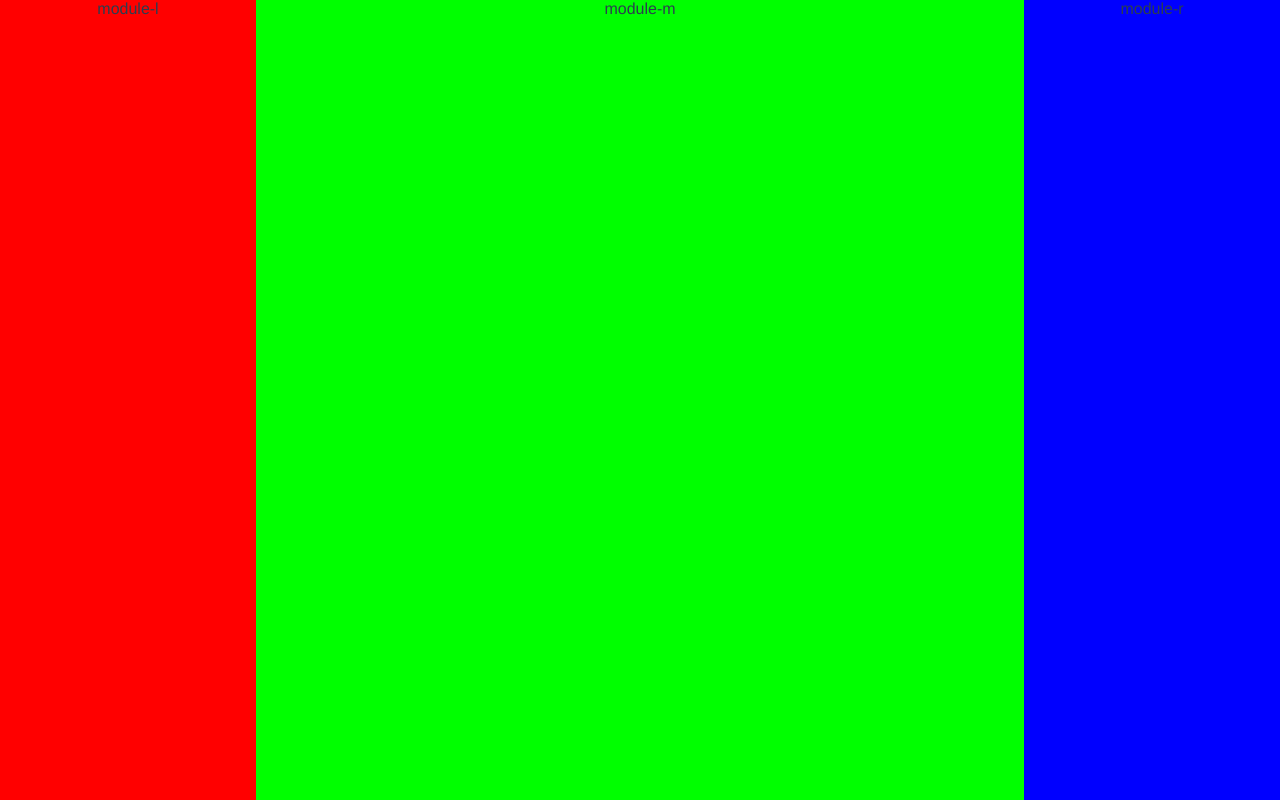
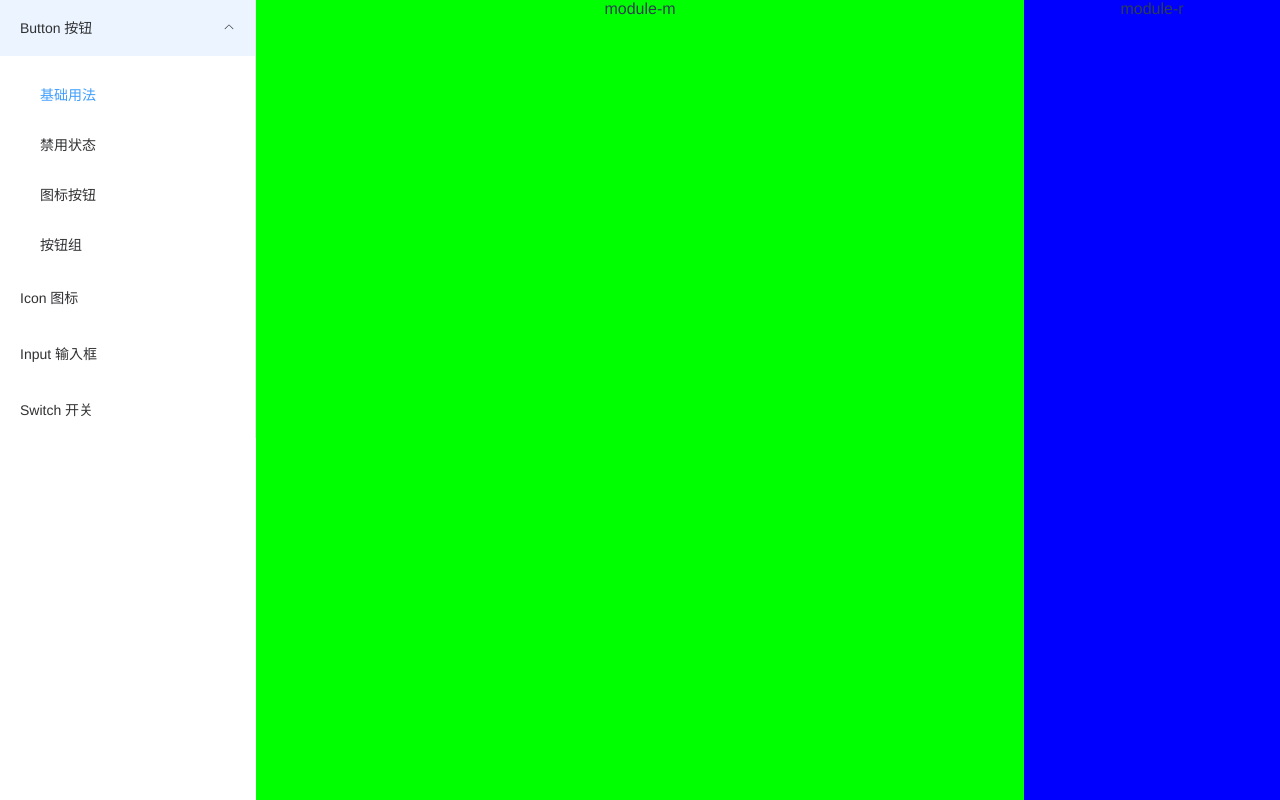
Before and after one commit to callmezhenzhen/ele-ui, a Vue app: page / in a window 1280 px wide. Built offline with nearby package versions, Linux system fonts and the light colour scheme.

Commit message:
add element plus

```diff
--- a/package.json
+++ b/package.json
@@ -9,6 +9,7 @@
   },
   "dependencies": {
     "core-js": "^3.6.5",
+    "element-plus": "^1.1.0-beta.12",
     "vue": "^3.0.0"
   },
   "devDependencies": {
--- a/src/components/left.vue
+++ b/src/components/left.vue
@@ -1,5 +1,25 @@
 <template>
-    <div class="left-side">module-l</div>
+    <div class="left-side">
+      <el-menu
+        default-active="1-1-1"
+      >
+        <el-sub-menu index="1">
+          <template #title>
+            <i class="el-icon-location"></i>
+            <span>Button 按钮</span>
+          </template>
+          <el-menu-item-group>
+            <el-menu-item index="1-1-1">基础用法</el-menu-item>
+            <el-menu-item index="1-2-1">禁用状态</el-menu-item>
+            <el-menu-item index="1-3-1">图标按钮</el-menu-item>
+            <el-menu-item index="1-4-1">按钮组</el-menu-item>
+          </el-menu-item-group>
+        </el-sub-menu>
+        <el-menu-item index="2">Icon 图标</el-menu-item>
+        <el-menu-item index="3">Input 输入框</el-menu-item>
+        <el-menu-item index="4">Switch 开关</el-menu-item>
+      </el-menu>
+    </div>
 </template>
 <script>
 export default {
@@ -16,6 +36,5 @@ export default {
   top: 0;
   width: 20%;
   height: 100%;
-  background: rgb(256, 0, 0);
 }
 </style>
--- a/src/main.js
+++ b/src/main.js
@@ -1,4 +1,8 @@
 import { createApp } from 'vue'
+import ElementPlus from 'element-plus'
+import 'element-plus/dist/index.css'
 import App from './App.vue'
 
-createApp(App).mount('#app')
+const app = createApp(App)
+app.use(ElementPlus)
+app.mount('#app')
```
Also changed, not shown: 1 other file (tests, documents, lock files or other folders).
